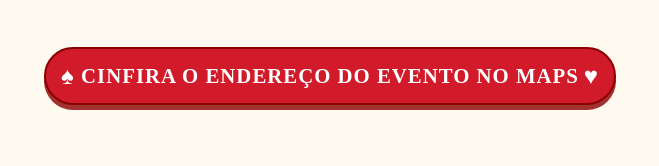
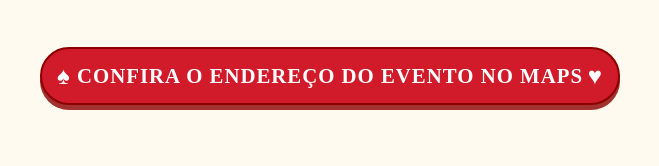
Before and after one commit to Rozo23/Confirme_a_prensen-a, a plain HTML site: page index.html in a window 1280 px wide. Shown: the part 403-569 px from the top of the page, 310-969 px from the left. Drawn offline with nearby package versions, Linux system fonts and the light colour scheme.

Commit message:
quinta commit

```diff
--- a/index.html
+++ b/index.html
@@ -28,7 +28,7 @@
                 <h2>É obrigatória a sua confirmação de presença no Local do evento.
                 </h2>
                 <a href="https://www.google.com/maps?q=Rua+Catequese,+881,+Vila+Guiomar,+Santo+Andr%C3%A9" target="_blank">
-  CINFIRA O ENDEREÇO DO EVENTO NO MAPS
+  CONFIRA O ENDEREÇO DO EVENTO NO MAPS
 </a>
 
                 <form id="confirmationForm">
```
Also changed, not shown: QRCODE_ana_luiza.png (added), halloween-panel-scienny-naklejka-obraz-55x60-cm-b-iext158578585.jpg (added), il_570xN.2254744705_9lwu.png (added), vectorized_preview.png (added).
